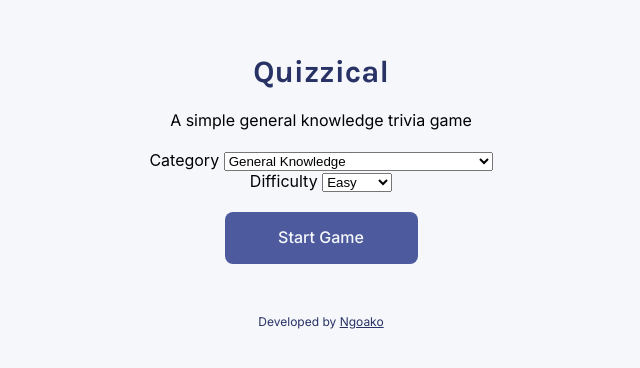
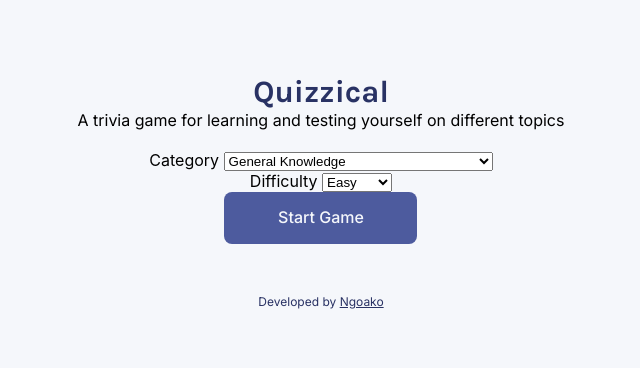
Before and after one commit to Ngoakor12/quizzical, a React (Create React App) app: page / in a window 1280 px wide. Shown: the part 194-562 px from the top of the page, without its empty margins (319-959 px from the left). Built offline with nearby package versions, Linux system fonts and the light colour scheme.

Commit message:
update title description

```diff
--- a/src/components/StartScreen/StartScreen.js
+++ b/src/components/StartScreen/StartScreen.js
@@ -3,12 +3,18 @@ import Form from "../Form/Form";
 const StartScreen = (props) => {
   return (
     <div className="start-screen">
-      <h1 className="quiz-title">Quizzical</h1>
-      <p className="quiz-description">A simple general knowledge trivia game</p>
-      <Form handleFormChange={props.handleFormChange} form={props.form} />
-      <button className="start-quiz-button" onClick={props.startGame}>
-        Start Game
-      </button>
+      <header className="startscreen-header">
+        <h1 className="quiz-title">Quizzical</h1>
+        <p className="quiz-description">
+          A trivia game for learning and testing yourself on different topics
+        </p>
+      </header>
+      <div className="game-controls">
+        <Form handleFormChange={props.handleFormChange} form={props.form} />
+        <button className="start-quiz-button" onClick={props.startGame}>
+          Start Game
+        </button>
+      </div>
       <Footer />
     </div>
   );
```
